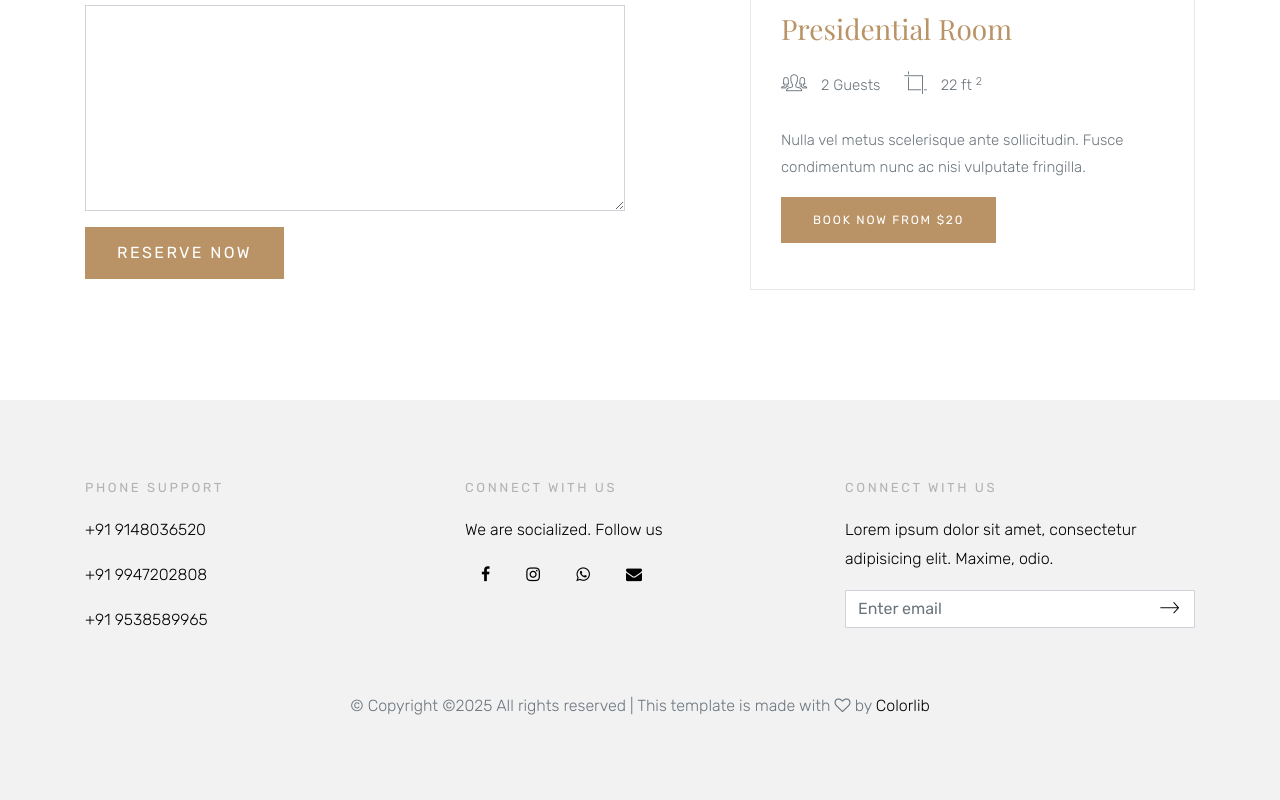
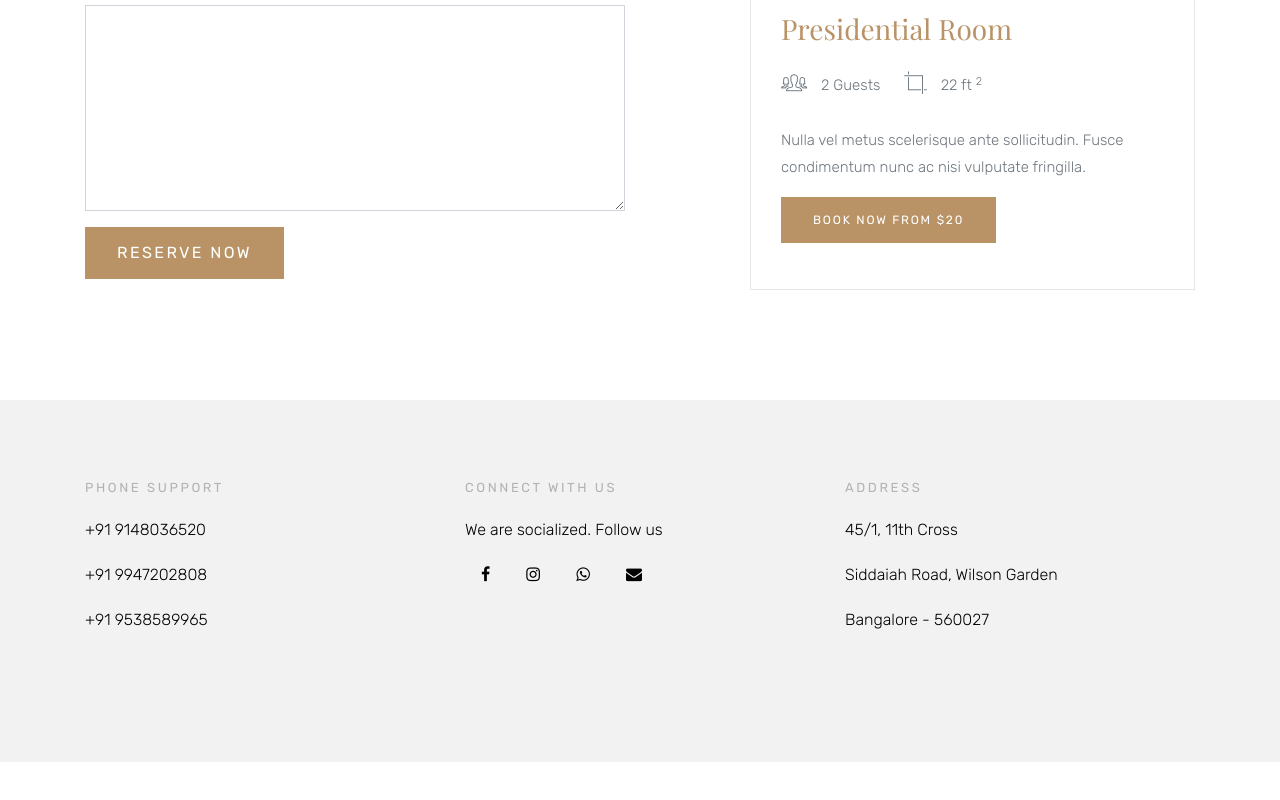
Before and after one commit to keerthy2/HotelRelianceSuits, a plain HTML site: page booknow.html in a window 1280 px wide. Shown: the part 1038-1838 px from the top of the page. After the commit the page ends 1800 px from the top, so only its background shows below. Drawn offline with nearby package versions, Linux system fonts and the light colour scheme; files whose address does not match are found by name.

Commit message:
Initial commit

```diff
--- a/booknow.html
+++ b/booknow.html
@@ -179,6 +179,8 @@
       </div>
     </section>
     <!-- END section -->
+
+
     <footer class="site-footer">
       <div class="container">
         <div class="row mb-5">
@@ -199,25 +201,12 @@
             </p>
           </div>
           <div class="col-md-4">
-            <h3>Connect With Us</h3>
-            <p>Lorem ipsum dolor sit amet, consectetur adipisicing elit. Maxime, odio.</p>
-            <form action="#" class="subscribe">
-              <div class="form-group">
-                <button type="submit"><span class="ion-ios-arrow-thin-right"></span></button>
-                <input type="email" class="form-control" placeholder="Enter email">
-              </div>
-
-            </form>
+            <h3>Address</h3>
+            <p>45/1, 11th Cross</p>
+            <p>Siddaiah Road, Wilson Garden</p>
+            <p>Bangalore - 560027</p>
           </div>
         </div>
-        <div class="row justify-content-center">
-          <div class="col-md-7 text-center">
-            &copy; <!-- Link back to Colorlib can't be removed. Template is licensed under CC BY 3.0. -->
-Copyright &copy;<script>document.write(new Date().getFullYear());</script> All rights reserved | This template is made with <i class="fa fa-heart-o" aria-hidden="true"></i> by <a href="https://colorlib.com" target="_blank">Colorlib</a>
-<!-- Link back to Colorlib can't be removed. Template is licensed under CC BY 3.0. -->
-          </div>
-        </div>
-      </div>
     </footer>
     <!-- END footer -->
 
```
Also changed, not shown: blog.html (+0 -7 lines), contact.html (+5 -17 lines), index.html (+9 -22 lines).
